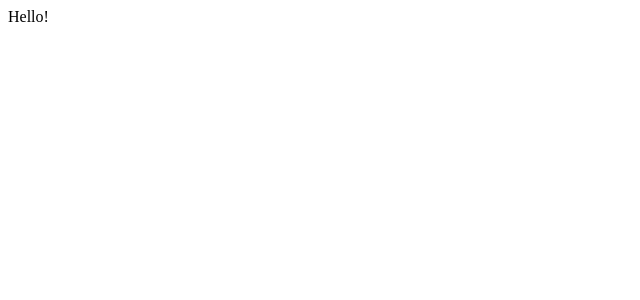
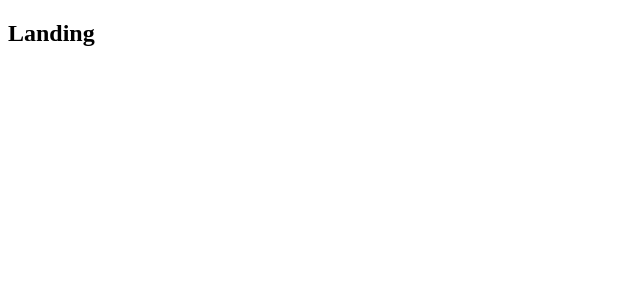
Before and after one commit to JesseJ713/Client-Outreach, a React (Create React App) app in the folder client/: page / in a window 1280 px wide. Shown: the top 300 px of the page, without its empty margins (0-640 px from the left). Built offline with nearby package versions, Linux system fonts and the light colour scheme.

Commit message:
Successful implementation and test of root path

```diff
--- a/client/src/components/App.js
+++ b/client/src/components/App.js
@@ -7,7 +7,15 @@ const SurveyNew = () => <h2>SurveyNew</h2>;
 const Landing = () => <h2>Landing</h2>;
 
 const App = () => {
-  return <div>Hello!</div>;
+  return (
+    <div>
+      <BrowserRouter>
+        <div>
+          <Route path="/" component={Landing} />
+        </div>
+      </BrowserRouter>
+    </div>
+  );
 };
 
 export default App;
```
